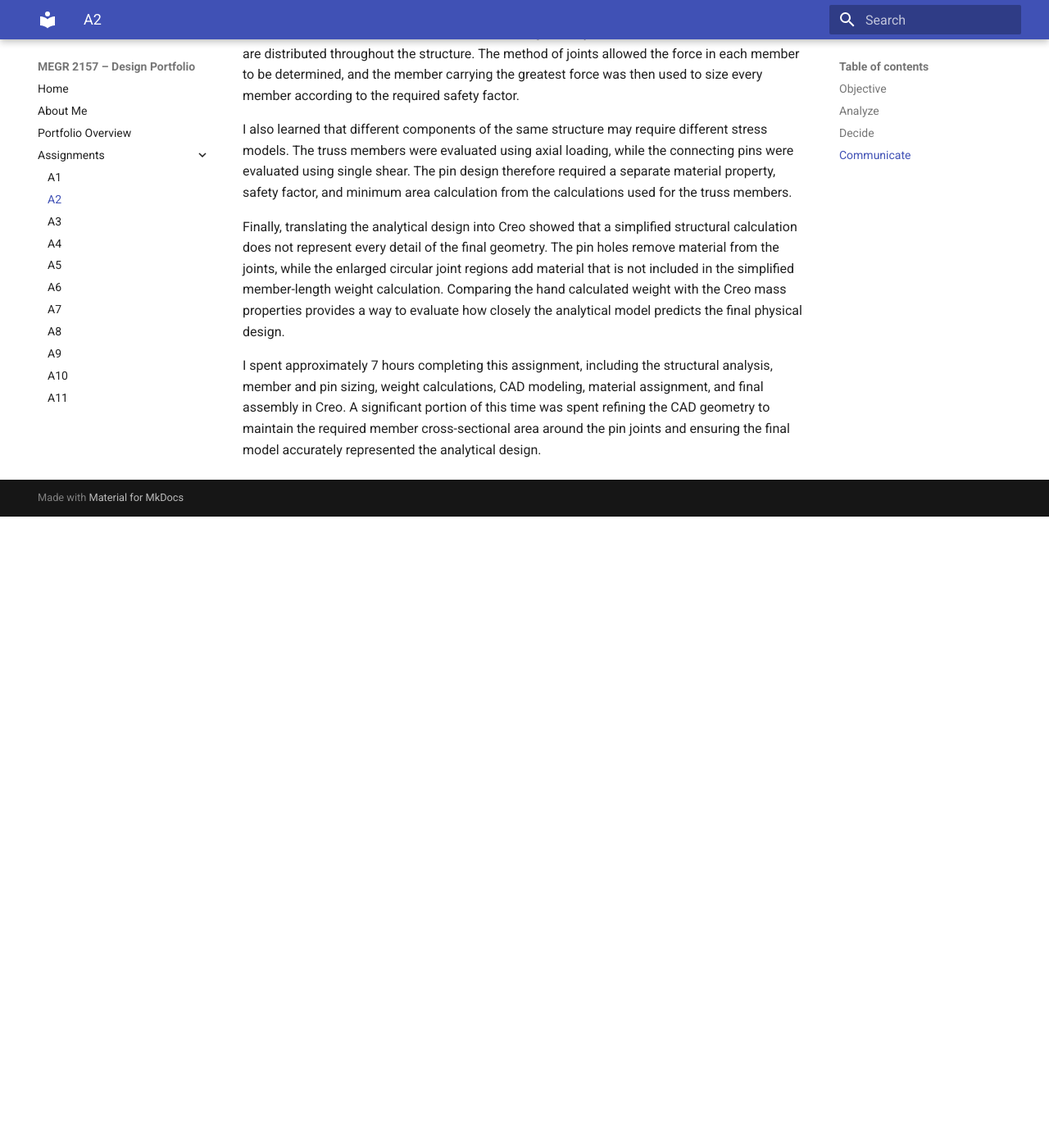
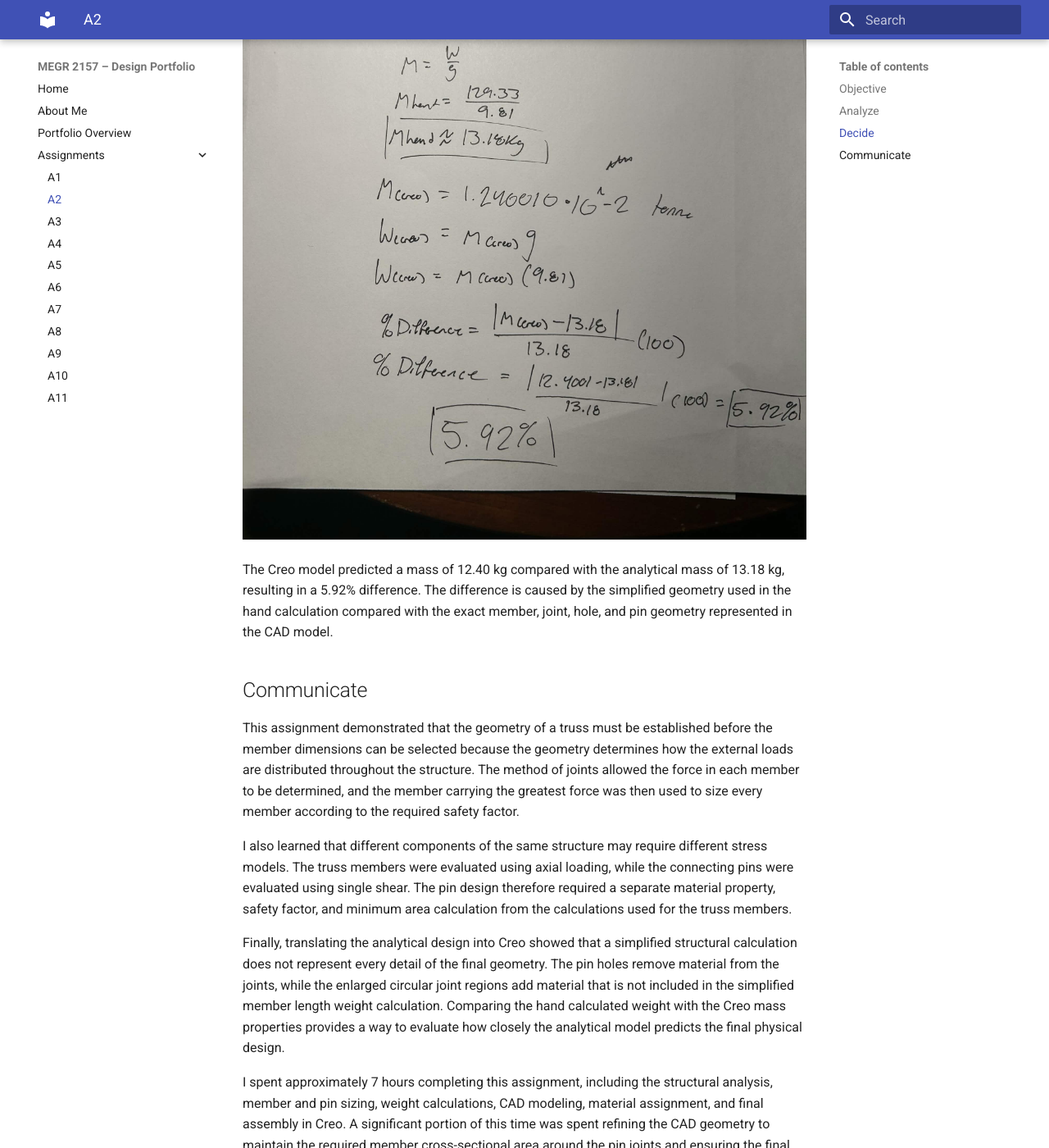
Before and after one commit to OwenHare/design-projects-portfolio, an MkDocs documentation site: the page built from docs/assignments/A02/index.md, in a window 1280 px wide and 1400 px high, scrolled down 21963 px. Shown: the whole window at 82% size. Built offline with MkDocs 1.6.1 and Material for MkDocs 9.7.7, drawn with Linux system fonts in a browser that asks for light colours; before the commit the page ends 22593 px from its top, so only the background shows below that; some of the changed text lies outside the part shown.

Commit message:
Update index.md

```diff
--- a/docs/assignments/A02/index.md
+++ b/docs/assignments/A02/index.md
@@ -133,12 +130,20 @@ The final assembly shows the complete truss with four identical pins installed a
 
 The completed CAD model was evaluated using Creo mass properties to determine its predicted mass and weight. This result can be compared with the hand calculated mass of approximately 13.18 kg. Any difference between the two values is expected because the analytical calculation simplifies the member geometry, while Creo includes the enlarged joint regions, removed pin-hole material, and exact pin geometry.
 
+![Percentage Difference](percentDiff.jpg)
+
+The Creo model predicted a mass of 12.40 kg compared with the analytical mass of 13.18 kg, resulting in a 5.92% difference. The difference is caused by the simplified geometry used in the hand calculation compared with the exact member, joint, hole, and pin geometry represented in the CAD model.
+
 ## Communicate
 
 This assignment demonstrated that the geometry of a truss must be established before the member dimensions can be selected because the geometry determines how the external loads are distributed throughout the structure. The method of joints allowed the force in each member to be determined, and the member carrying the greatest force was then used to size every member according to the required safety factor.
 
 I also learned that different components of the same structure may require different stress models. The truss members were evaluated using axial loading, while the connecting pins were evaluated using single shear. The pin design therefore required a separate material property, safety factor, and minimum area calculation from the calculations used for the truss members.
 
-Finally, translating the analytical design into Creo showed that a simplified structural calculation does not represent every detail of the final geometry. The pin holes remove material from the joints, while the enlarged circular joint regions add material that is not included in the simplified member-length weight calculation. Comparing the hand calculated weight with the Creo mass properties provides a way to evaluate how closely the analytical model predicts the final physical design.
+Finally, translating the analytical design into Creo showed that a simplified structural calculation does not represent every detail of the final geometry. The pin holes remove material from the joints, while the enlarged circular joint regions add material that is not included in the simplified member length weight calculation. Comparing the hand calculated weight with the Creo mass properties provides a way to evaluate how closely the analytical model predicts the final physical design.
 
 I spent approximately 7 hours completing this assignment, including the structural analysis, member and pin sizing, weight calculations, CAD modeling, material assignment, and final assembly in Creo. A significant portion of this time was spent refining the CAD geometry to maintain the required member cross-sectional area around the pin joints and ensuring the final model accurately represented the analytical design.
+
+"Click Here" to access the hand written calculations
+"Click Here" to access the CREO images
+"Click Here" to access the Part Files and the Assembly
```
Also changed, not shown: other parts of docs/assignments/A02/index.md (+0 -3 lines).
